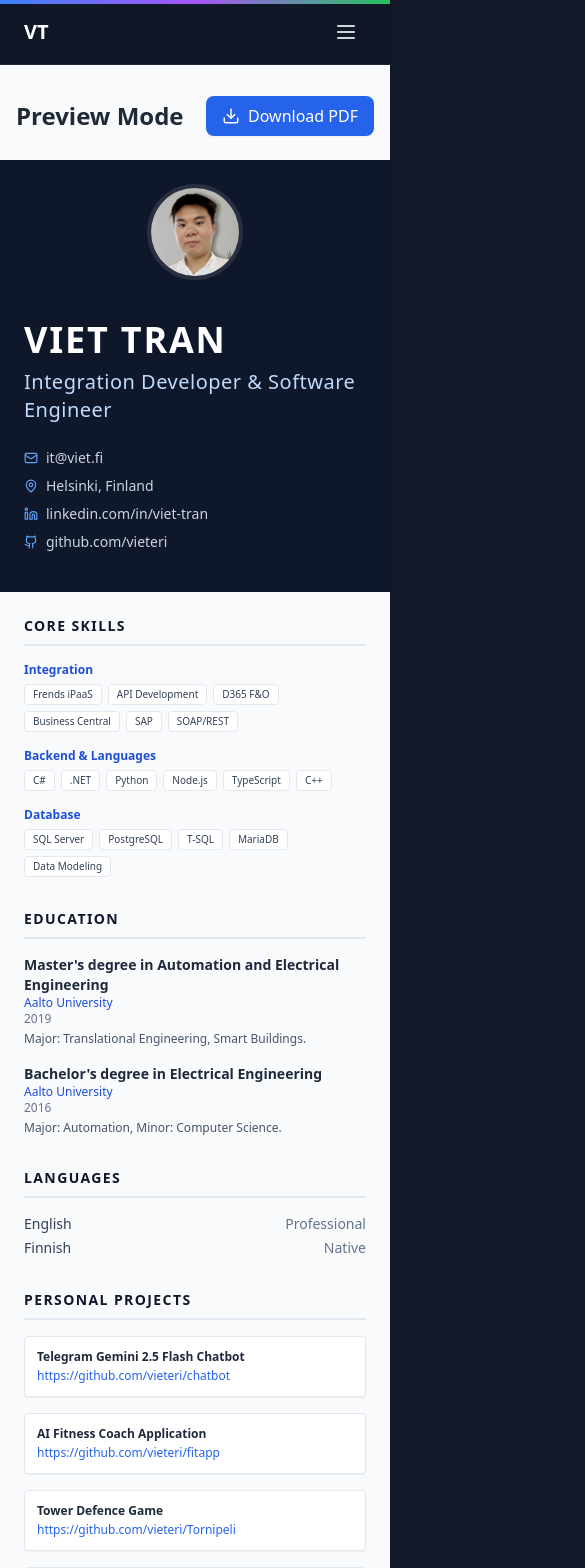
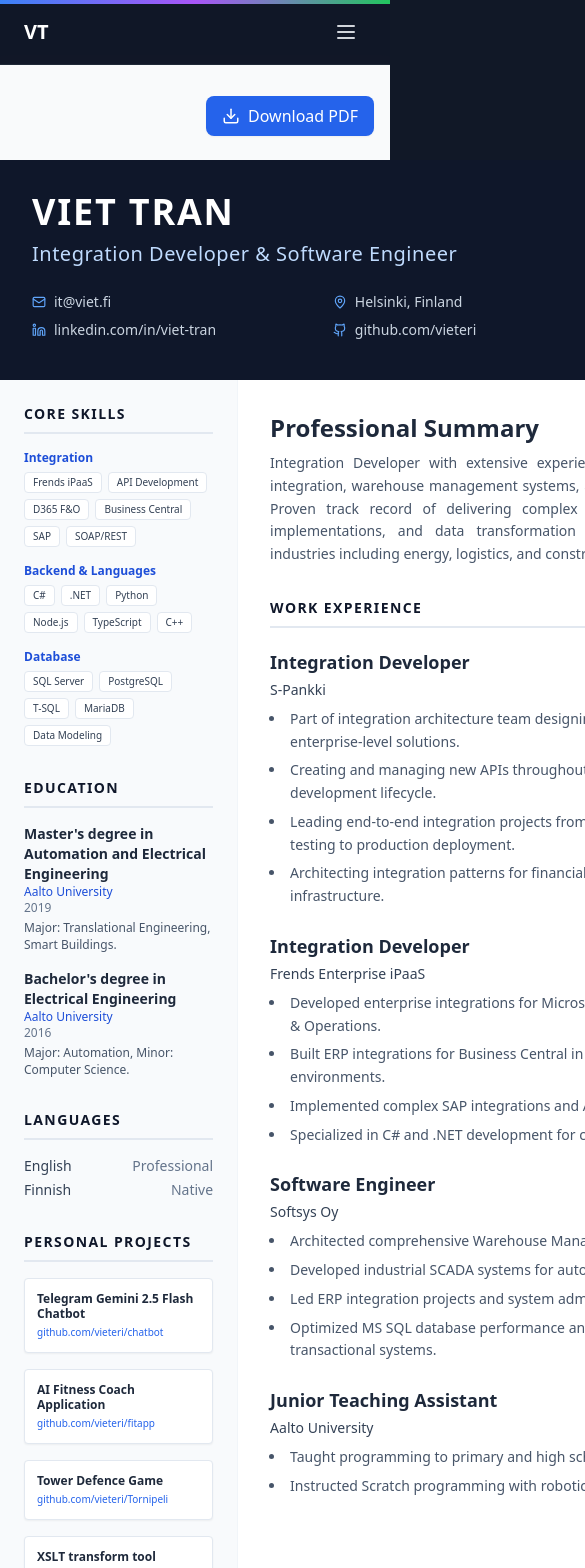
Before and after one commit to vieteri/viet-tran-portfolio, a Next.js app: page /about/cv in a window 390 px wide. Shown: the top 1568 px of the page, 585 px wide, since content can reach past the window. Built offline with nearby package versions, Linux system fonts and the light colour scheme.

Commit message:
style(cv): adjust print padding and restore header background

```diff
--- a/src/app/about/cv/CVComponent.tsx
+++ b/src/app/about/cv/CVComponent.tsx
@@ -26,8 +26,12 @@ const CVComponent = () => {
       <style jsx global>{`
         @media print {
           @page {
-            margin: 15mm 0;
+            margin: 25mm 0 20mm 0;
             size: A4;
+          }
+          @page :first {
+            margin-top: 0;
+            margin-bottom: 0;
           }
           /* Hide everything by default */
           body * {
@@ -39,6 +43,8 @@ const CVComponent = () => {
           }
           /* Position the CV content at the top-left */
           #printable-cv {
+            -webkit-print-color-adjust: exact;
+            print-color-adjust: exact;
             position: absolute;
             left: 0;
             top: 0;
@@ -69,8 +75,7 @@ const CVComponent = () => {
       `}</style>
 
       {/* Controls */}
-      <div className="max-w-4xl mx-auto mb-6 px-4 no-print flex justify-between items-center">
-        <h1 className="text-2xl font-bold text-gray-800">Preview Mode</h1>
+      <div className="max-w-4xl mx-auto mb-6 px-4 no-print flex justify-end items-center">
         <button
           onClick={handleDownloadPDF}
           disabled={isGeneratingPDF}
@@ -82,16 +87,16 @@ const CVComponent = () => {
       </div>
 
       {/* A4 Page Container */}
-      <div id="printable-cv" className="mx-auto bg-white shadow-xl print:shadow-none w-full md:w-[210mm] min-h-[297mm] overflow-hidden flex flex-col md:flex-row print:flex-row print:w-[210mm] font-sans text-gray-800">
+      <div id="printable-cv" className="mx-auto bg-white shadow-xl print:shadow-none w-[210mm] min-h-[297mm] overflow-hidden flex flex-col print:w-full font-sans text-gray-800">
 
         {/* Header */}
-        <header className="bg-slate-900 text-white p-6 md:p-8 pb-10 print:bg-slate-900 print:text-white md:col-span-2 print:col-span-2 w-full">
-          <div className="flex flex-col-reverse md:flex-row justify-between items-start gap-6 print:flex-row">
-            <div className="flex-1 w-full md:w-auto">
+        <header className="bg-slate-900 text-white p-8 pb-10">
+          <div className="flex justify-between items-start gap-6">
+            <div className="flex-1">
               <h1 className="text-4xl font-bold uppercase tracking-wider mb-2">Viet Tran</h1>
               <p className="text-xl text-blue-200 font-light tracking-wide mb-6">Integration Developer & Software Engineer</p>
 
-              <div className="grid grid-cols-1 md:grid-cols-2 gap-y-2 gap-x-6 text-sm text-slate-300 print:grid-cols-2">
+              <div className="grid grid-cols-2 gap-y-2 gap-x-6 text-sm text-slate-300">
                 <a href="mailto:it@viet.fi" className="flex items-center gap-2 hover:text-white transition-colors">
                   <Mail size={14} className="text-blue-400" /> it@viet.fi
                 </a>
@@ -107,7 +112,7 @@ const CVComponent = () => {
               </div>
             </div>
 
-            <div className="relative w-24 h-24 md:w-32 md:h-32 mb-4 md:mb-0 flex-shrink-0 border-4 border-white/10 rounded-full overflow-hidden self-center md:self-start print:w-32 print:h-32">
+            <div className="relative w-32 h-32 flex-shrink-0 border-4 border-white/10 rounded-full overflow-hidden">
               <Image
                 src="/viet-2026.png"
                 alt="Viet Tran"
@@ -120,9 +125,9 @@ const CVComponent = () => {
         </header>
 
         {/* content */}
-        <div className="flex flex-col md:flex-row print:flex-row flex-1">
+        <div className="flex flex-1">
           {/* Left Column (Skills, Ed) */}
-          <aside className="w-full md:w-[30%] print:w-[30%] bg-slate-50 p-6 border-b md:border-b-0 md:border-r border-slate-100 print:bg-slate-50 print:border-r print:border-slate-200">
+          <aside className="w-[30%] bg-slate-50 p-6 border-r border-slate-100 print:bg-slate-50 print:border-slate-200">
             {/* Skills */}
             <section className="mb-8 print-break-inside-avoid">
               <h3 className="text-sm font-bold uppercase tracking-widest text-slate-900 border-b-2 border-slate-200 pb-2 mb-4">Core Skills</h3>
@@ -168,11 +173,18 @@ const CVComponent = () => {
               <h3 className="text-sm font-bold uppercase tracking-widest text-slate-900 border-b-2 border-slate-200 pb-2 mb-4">Personal Projects</h3>
               <div className="space-y-4">
                 {projects.filter(p => ['telegram-gemini-chatbot', 'ai-fitness-coach', 'XML-transform-tool', 'tower-defence-game'].includes(p.slug)).map((proj, i) => (
-                  <div key={i} className="bg-white p-3 rounded border border-slate-200 shadow-sm print:border-slate-300">
+                  <div key={i} className="bg-white p-3 rounded border border-slate-200 shadow-sm print:border-slate-300 print-break-inside-avoid">
                     <h4 className="text-xs font-bold text-slate-800 mb-1 leading-tight">{proj.title}</h4>
-                    <a href={proj.githubLink} target="_blank" rel="noopener noreferrer" className="text-xs text-blue-600 hover:underline break-all block">
-                      {proj.githubLink}
-                    </a>
+                    {proj.githubLink && (
+                      <a
+                        href={proj.githubLink}
+                        target="_blank"
+                        rel="noopener noreferrer"
+                        className="text-[10px] text-blue-600 hover:underline break-all block"
+                      >
+                        {proj.githubLink.replace('https://', '')}
+                      </a>
+                    )}
                   </div>
                 ))}
               </div>
@@ -180,7 +192,7 @@ const CVComponent = () => {
           </aside>
 
           {/* Right Column (Exp, Projects) */}
-          <main className="flex-1 p-6 md:p-8">
+          <main className="flex-1 p-8">
             <section className="mb-8 print-break-inside-avoid">
               <h2 className="text-2xl font-bold text-slate-800 mb-2">Professional Summary</h2>
               <p className="text-sm text-slate-600 leading-relaxed text-justify">
@@ -196,9 +208,9 @@ const CVComponent = () => {
               <div className="space-y-6">
                 {experienceData.map((exp, i) => (
                   <div key={i} className="print-break-inside-avoid">
-                    <div className="flex flex-col md:flex-row md:justify-between md:items-baseline mb-1 print:flex-row print:justify-between print:items-baseline">
+                    <div className="flex justify-between items-baseline mb-1">
                       <h4 className="text-lg font-bold text-slate-800">{exp.title}</h4>
-                      <span className="text-xs font-semibold text-blue-700 bg-blue-50 px-2 py-0.5 rounded w-fit mt-1 md:mt-0 print:mt-0">{exp.period}</span>
+                      <span className="text-xs font-semibold text-blue-700 bg-blue-50 px-2 py-0.5 rounded">{exp.period}</span>
                     </div>
                     <div className="text-sm font-medium text-slate-700 mb-2">{exp.company}</div>
                     <ul className="text-sm text-slate-600 space-y-1.5 list-disc list-outside ml-4">
```
